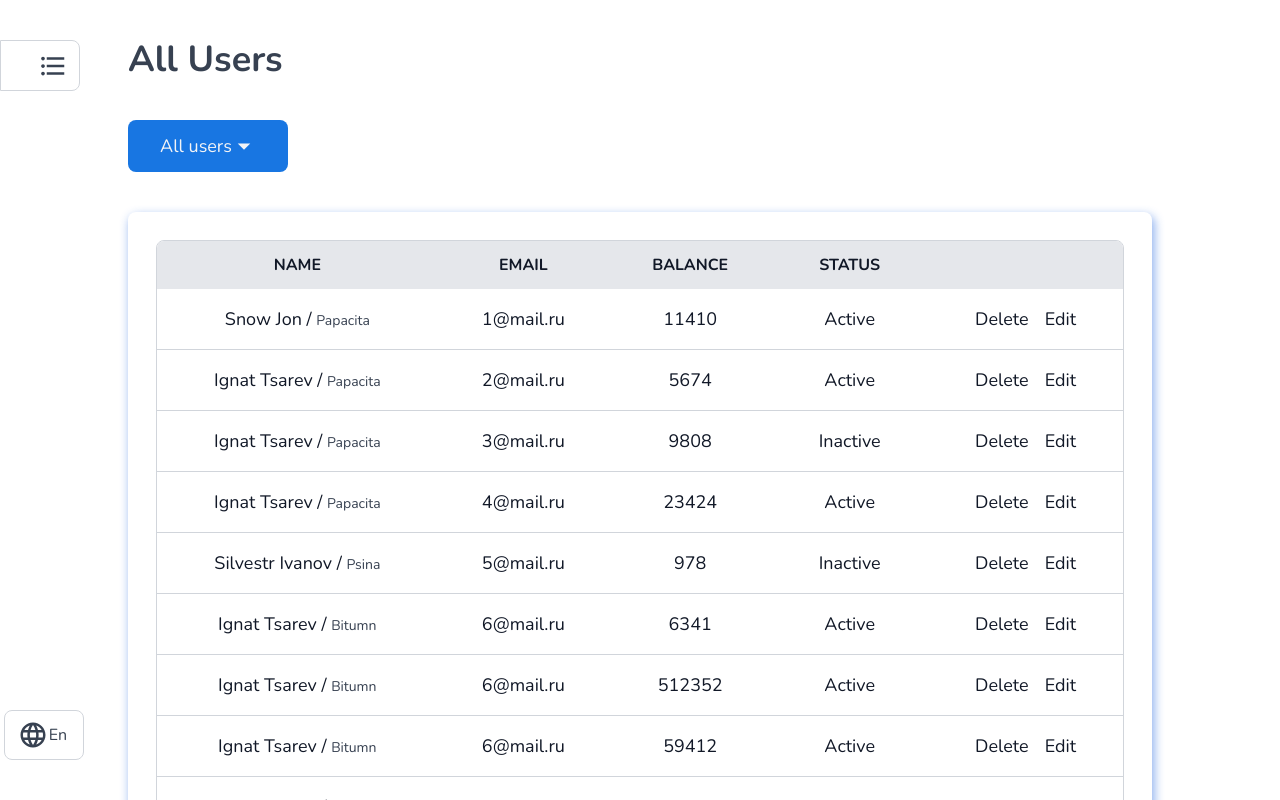
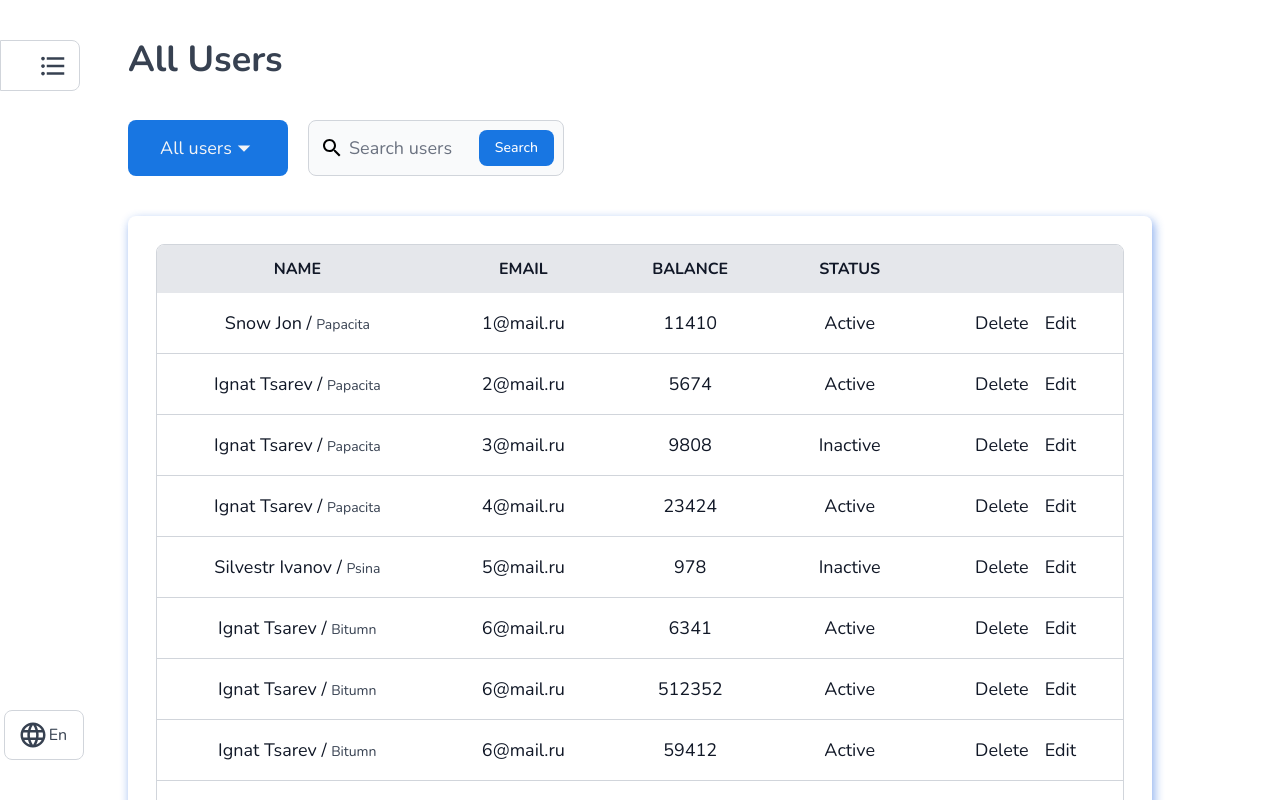
Before and after one commit to Bitummit/CryptoDashboard, a React (Vite) app: page /users in a window 1280 px wide. Shown: the top 800 px of the page. Built offline with nearby package versions, Linux system fonts and the light colour scheme.

Commit message:
fix dropdown and add search

```diff
--- a/src/components/dropdown/Dropdown.jsx
+++ b/src/components/dropdown/Dropdown.jsx
@@ -25,10 +25,10 @@ export default function Dropdown(props) {
   });
 
   return (
-    <div ref={menuRef} className="relative flex flex-col w-full md:w-40">
+    <div ref={menuRef} className="relative flex flex-col mx-5 mt-3 md:mx-0 md:w-40 md:mt-0">
       <button
         onClick={() => setIsOpen((prev) => !prev)}
-        className="bg-blue text-gray-100 p-3 text-lg rounded-lg flex items-center justify-center"
+        className="bg-blue-100 text-gray-100 p-3 text-lg rounded-lg flex items-center justify-center h-14"
       >
         {selectedFilter}
         {isOpen ? (
@@ -43,6 +43,7 @@ export default function Dropdown(props) {
             <div
               onClick={() => {
                 setFilter(item);
+                setIsOpen(false);
                 //fetch с фильтром и seachParams
               }}
               className="cursor-pointer hover:bg-colorBgThird hover:border-l-colorTextGraySecond hover:border-l-4 text-xl p-2 m-1"
--- /dev/null
+++ b/src/components/search/Search.jsx
@@ -0,0 +1,23 @@
+import SearchIcon from "@mui/icons-material/Search";
+
+export default function Search() {
+  return (
+    <div className="mx-5 md:ml-5 md:w-1/4 ">
+      <form className="">
+        <div class="relative">
+          <div class="absolute inset-y-0 start-0 flex items-center ps-3 pointer-events-none">
+            <SearchIcon className="h-3 w-3" />
+          </div>
+          <input
+            class="h-14 block w-full p-4 ps-10 text-lg text-gray-900 border border-gray-300 rounded-lg bg-gray-50 focus:border-4 focus:border-blue-100 focus:outline-none"
+            placeholder="Search users"
+            required
+          />
+          <button class="text-white absolute end-2.5 bottom-2.5 bg-blue-100 hover:bg-blue-50 font-medium rounded-lg text-sm px-4 py-2">
+            Search
+          </button>
+        </div>
+      </form>
+    </div>
+  );
+}
--- a/src/pages/users/Users.jsx
+++ b/src/pages/users/Users.jsx
@@ -1,11 +1,10 @@
 import DataTable from "../../components/datatable/Datatable";
 import Dropdown from "../../components/dropdown/Dropdown";
+import Search from "../../components/search/Search";
 import SideButtons from "../../components/sideButtons/SideButtons";
 import { useState } from "react";
 
 export default function Users() {
-
-
   return (
     <div className="bg-colorBgPrimary md:px-32 users">
       <div>
@@ -16,8 +15,9 @@ export default function Users() {
               All Users
             </h1>
           </div>
-          <div className="mt-10">
-            <Dropdown filters={["All users", "Active", "Inactive"]}/>
+          <div className="mt-10 flex flex-col-reverse md:flex-row ">
+            <Dropdown filters={["All users", "Active", "Inactive"]} />
+            <Search />
           </div>
           <div>
             <div className="bg-colorBgSecondary rounded-lg custom-shadow my-10 p-5 min-w-52 ">
--- a/tailwind.config.js
+++ b/tailwind.config.js
@@ -10,7 +10,10 @@ export default {
       colors: {
         green: "#4CBB17",
         red: "#D2042D",
-        blue: "#1876E2",
+        blue: {
+          '50': "#3B88E1",
+          '100': "#1876E2",
+        },
         shiwa: {
           '50': "#6EC1E4",
           '100': "#5CAED1",
```
